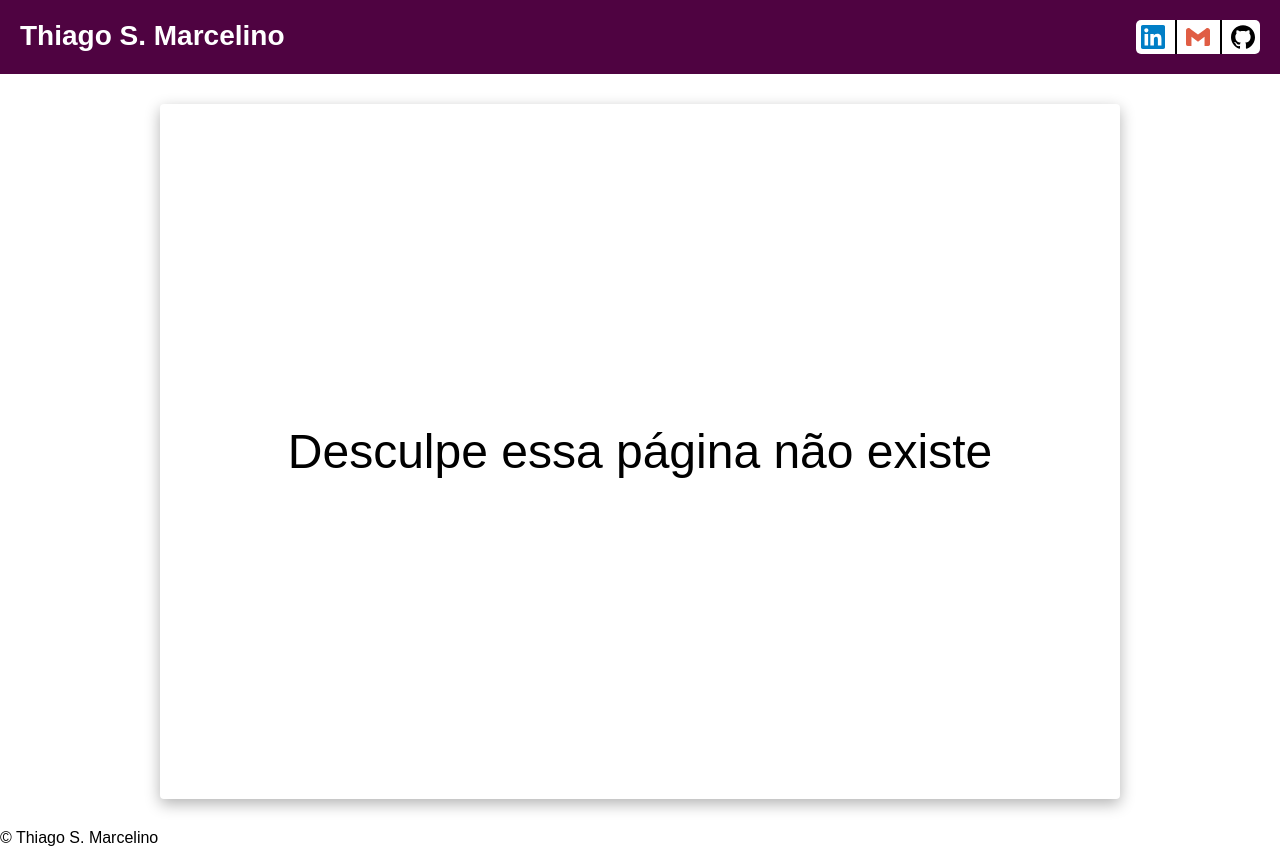
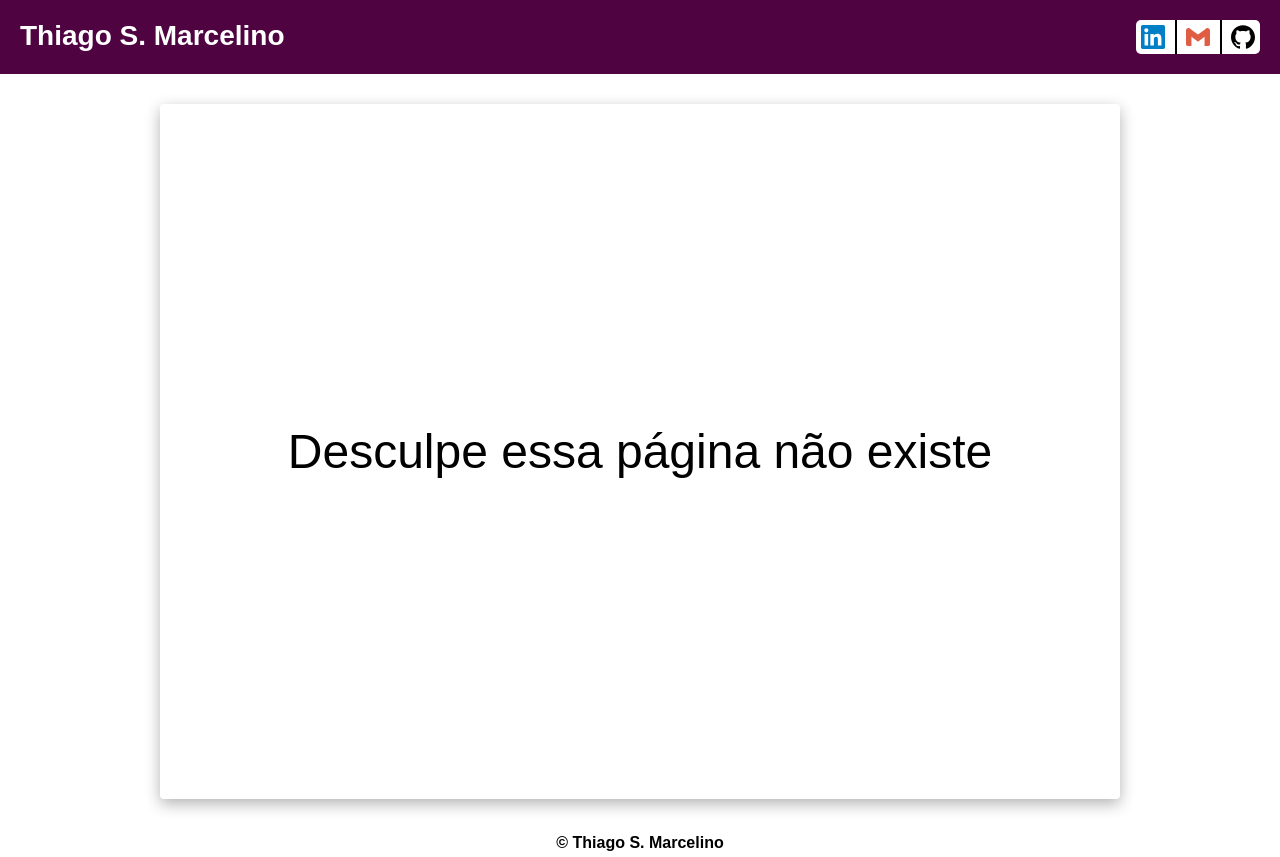
Before and after one commit to ThiagoDSMarcelino/PortfolioReact, a React (Create React App) app: page / in a window 1280 px wide. Built offline with nearby package versions, Linux system fonts and the light colour scheme.

Commit message:
Update Footer

```diff
--- a/src/components/Footer/index.js
+++ b/src/components/Footer/index.js
@@ -1,9 +1,11 @@
 import React from 'react';
 
-export default function Footer() {
+import { Footer } from './styled';
+
+export default function Footers() {
     return (
-        <footer>
-            &copy; Thiago S. Marcelino
-        </footer>
+        <Footer>
+            <h4>&copy; Thiago S. Marcelino</h4>
+        </Footer>
     );
 }
--- a/src/components/Footer/styled.js
+++ b/src/components/Footer/styled.js
@@ -0,0 +1,11 @@
+import styled from "styled-components";
+
+export const Footer = styled.footer`
+    width: 100%;
+    padding: 5px;
+    text-align: center;
+
+    h2 {
+        font-size: 1.25em;
+    }
+`
--- a/src/pages/Home/index.js
+++ b/src/pages/Home/index.js
@@ -23,7 +23,7 @@ export default function Home() {
         <ContainerHome>
             <About>
                 <span>HEY THERE, I'M</span>
-                <h1>THIAGO S. MARCELINO</h1>
+                <h2>THIAGO S. MARCELINO</h2>
                 <p>
                     A <ColerfullText>Systems Development</ColerfullText> apprentice at Bosch enchanted by AI and Mathematics <br/>
                     I am currently studying the 1st semester of Computer Science at UTP
--- a/src/pages/Home/styled.js
+++ b/src/pages/Home/styled.js
@@ -16,6 +16,8 @@ export const About = styled.div`
     font-weight: bold;
     display: flex;
     gap: 5px;
+
+    h2 { font-size: 1.75em; }
 
     p {
         text-align: justify;
```
